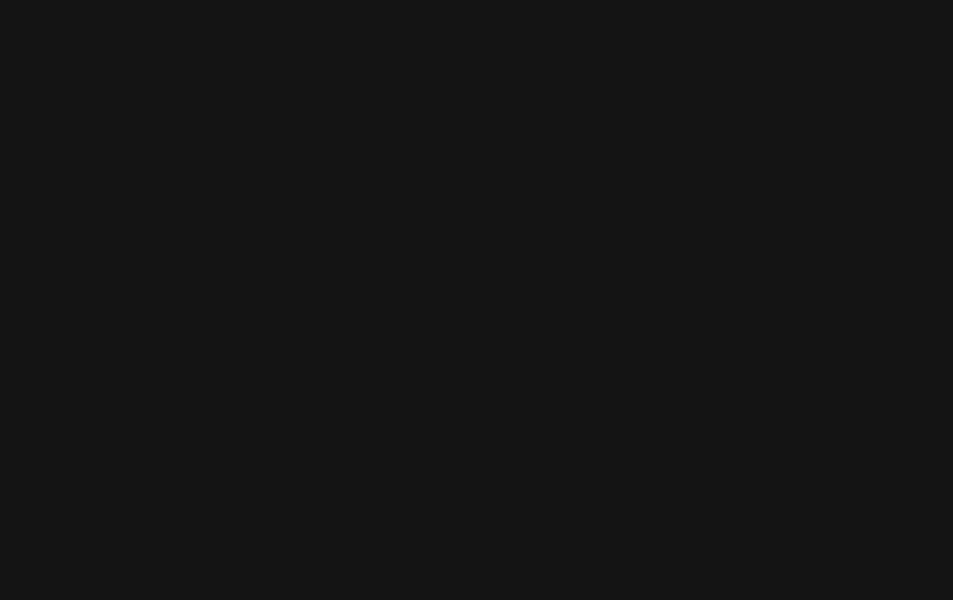
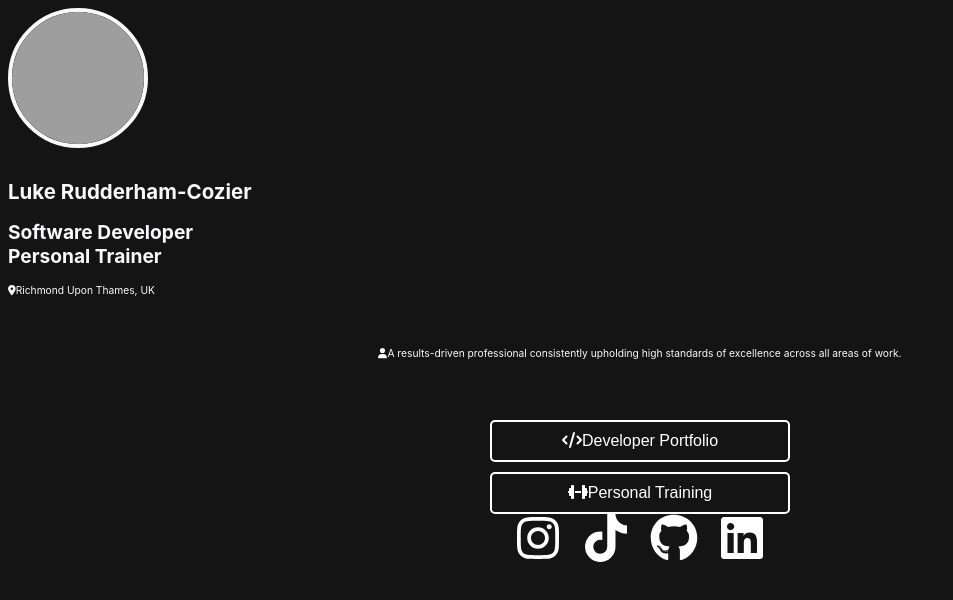
Before and after one commit to LRCozier/lacozier-businesscard, a React (Vite) app in the folder businesscard/: page / in a window 1280 px wide. Shown: the top 600 px of the page, without its empty margins (0-953 px from the left). Built offline with nearby package versions, Linux system fonts and the light colour scheme; grey boxes are pictures that could not be loaded.

Commit message:
refactored components in line with interface refactored

```diff
--- a/businesscard/src/App.tsx
+++ b/businesscard/src/App.tsx
@@ -1,13 +1,106 @@
-import './App.css'
+import { useState, useEffect, JSX } from 'react';
+import Profile from './components/profile';
+import About from './components/about';
+import Connect from './components/connect';
+import { CardData } from './types/data';
+import './App.css';
+import Button from './components/button';
+import { faEnvelope, faCode, faDumbbell } from '@fortawesome/free-solid-svg-icons';
+import EmailLink from './components/emaillink';
 
-const App = () => {
+function App(): JSX.Element {
+  const [cardData, setCardData] = useState<CardData | null>(null);
+  const [loading, setLoading] = useState<boolean>(true);
+  const [error, setError] = useState<Error | null>(null);
+
+  useEffect(() => {
+    const fetchCardDetails = async () => {
+      try {
+        const response = await fetch();//add API URL
+
+        if (!response.ok) {
+          throw new Error(`HTTP error! status: ${response.status}`);
+        }
+        const data: CardData = await response.json();
+        setCardData(data);
+      } catch (e: any) {
+        console.error("Failed to fetch card data:", e);
+        setError(e);
+        // Fallback if API fails
+        setCardData({
+          name: "Luke Rudderham-Cozier",
+          title: "Software Developer\nPersonal Trainer",
+          profilePicture: "http://localhost/path/to/your/assets/Profilepicture.jpg",
+          about: "A results-driven professional consistently upholding high standards of excellence across all areas of work.",
+          developerPortfolioUrl: "https://lrcozier.github.io/lacozier-devportfolio/",
+          personalTrainingUrl: "PERSONAL_TRAINING_URL",
+          email: "lrcozier@gmail.com",
+          emailSubject: "Can We Talk?",
+          emailBody: "Hey Luke,",
+          emailButtonText: "Email Me!",
+          developerPortfolioButtonText: "Developer Portfolio",
+          personalTrainingButtonText: "Personal Training",
+          socials: {
+            instagram: "https://www.instagram.com/lacozierfitness/profilecard/?igsh=MXFrdHE0b24wMGlseA==",
+            tiktok: "https://www.tiktok.com/@lacozierfitness?_t=ZN-8vugAgLd42o&_r=1",
+            github: "https://github.com/LRCozier",
+            linkedin: "https://www.linkedin.com/in/luke-rudderham-cozier-30205343/"
+          },
+          location: "Richmond Upon Thames, UK"
+        });
+      } finally {
+        setLoading(false);
+      }
+    };
+
+    fetchCardDetails();
+  }, []);
+
+  if (loading) {
+    return <div className="loading-state">Loading your digital business card...</div>;
+  }
+
+  if (error && !cardData) {
+    return <div className="error-state">Error: Could not load business card. Please try again later. ({error.message})</div>;
+  }
+
+  if (!cardData) {
+    return <div className="no-data-state">No business card data available.</div>;
+  }
 
   return (
-    <>
-    <main>
-    </main>
-    </>
-  )
+    <div className="app-container">
+      <Profile
+        profilePicture={cardData.profilePicture}
+        name={cardData.name}
+        title={cardData.title}
+        location={cardData.location || "Location not specified"}
+      />
+
+      <About
+        about={cardData.about} />
+
+      <div className="buttons-container">
+
+        <EmailLink email={''} emailSubject={''} emailBody={''} emailButtonText={''}/>
+
+        <Button
+          icon={faCode}
+          text={cardData.developerPortfolioButtonText}
+          url={cardData.developerPortfolioUrl}
+        />
+        <Button
+          icon={faDumbbell}
+          text={cardData.personalTrainingButtonText}
+          url={cardData.personalTrainingUrl}
+        />
+      </div>
+
+      <Connect
+        socials={cardData.socials}
+      />
+    </div>
+  );
 }
 
-export default App
+export default App;
--- a/businesscard/src/components/about.tsx
+++ b/businesscard/src/components/about.tsx
@@ -1,70 +1,22 @@
-import Profilepicture from '../assets/Profilepicture.jpg';
-import { useState, useEffect } from "react";
+import React from 'react';
 import { faUser } from "@fortawesome/free-solid-svg-icons";
 import { FontAwesomeIcon } from "@fortawesome/react-fontawesome";
+import { AboutProps } from '../types/data';
 
-interface data {
-  name: string;
-  title: string;
-  profilePicture: string;
-  about: string;
-  developerPortfolioUrl: string;
-  personalTrainingUrl: string;
-  email: string;
-  emailSubject: string;
-  emailBody: string;
-  emailButtonText: string;
-  developerPortfolioButtonText: string;
-  personalTrainingButtonText: string;
-}
-
-const About = () => {
-
-  const [data, setData] = useState<data | null>(null);
-  useEffect(() => {
-    const fetchData = async () => {
-      try {
-        const response = await fetch(`${import.meta.env.BASE_URL}data.json`);
-        if (!response.ok) {
-          throw new Error(`HTTP error! status: ${response.status}`);
-        }
-        const jsonData: data = await response.json();
-        setData(jsonData);
-      } catch (error) {
-        console.error("Error fetching business card data:", error);
-        setData({
-          name: "Default Name",
-          title: "Default Title",
-          about: "Default about text.",
-          profilePicture: Profilepicture,
-          developerPortfolioUrl: "#",
-          personalTrainingUrl: "#",
-          email: "default@example.com",
-          emailSubject: "Default Subject",
-          emailBody: "Default Body",
-          emailButtonText: "Default Email",
-          developerPortfolioButtonText: "Default Portfolio",
-          personalTrainingButtonText: "Default Training",
-        });
-      }
-    };
-    fetchData();
-  }, []);
-
-  if (!data) {
-    return <div>Loading...</div>;
+const About: React.FC<AboutProps> = ({ about }) => {
+  if (!about) {
+    return null;
   }
 
-
-  return(
+  return (
     <>
-    <section className="section-about">
-    <div className="card-container">
-      <p><FontAwesomeIcon icon={faUser} />{data.about}</p>
-    </div>
-    </section>
+      <section className="section-about">
+        <div className="card-container">
+          <p><FontAwesomeIcon icon={faUser} />{about}</p>
+        </div>
+      </section>
     </>
-  )
-}
+  );
+};
 
 export default About;
--- a/businesscard/src/components/button.tsx
+++ b/businesscard/src/components/button.tsx
@@ -3,7 +3,7 @@ import { ButtonProps } from '../types/data';
 
 const Button: React.FC<ButtonProps> = ({ icon, text, url }) => {
   if (!text || !url) {
-    console.warn("DynamicButton requires 'text' and 'url' props.");
+    console.warn("Button requires 'text' and 'url' props.");
     return null;
   }
 
--- a/businesscard/src/components/connect.tsx
+++ b/businesscard/src/components/connect.tsx
@@ -8,9 +8,9 @@ import {
 } from '@fortawesome/free-brands-svg-icons';
 import { ConnectProps } from '../types/data';
 
-const Footer: React.FC<ConnectProps> = ({ socials }) => {
+const Connect: React.FC<ConnectProps> = ({ socials }) => {
   if (!socials) {
-    console.warn("Footer component received no 'socials' prop.");
+    console.warn("Connect component received no 'socials' prop.");
     return null;
   }
 
@@ -40,4 +40,4 @@ const Footer: React.FC<ConnectProps> = ({ socials }) => {
   );
 };
 
-export default Footer;
+export default Connect;
--- a/businesscard/src/components/emaillink.tsx
+++ b/businesscard/src/components/emaillink.tsx
@@ -1,44 +1,25 @@
+import React from 'react';
 import { faEnvelope } from "@fortawesome/free-solid-svg-icons";
-import { FontAwesomeIcon } from "@fortawesome/react-fontawesome";
+import Button from './button';
+import { EmailMeProps } from '../types/data';
 
-const EmailLink = (props: { email: any; subject: string; body: string; children: any; newTab: boolean}) => {
-  const email = props.email;
-  const subject = props.subject || '';
-  const body = props.body || '';
-  const children = props.children;
-  const newTab = true;
-
-  let params = '';
-
-  if (subject || body) {
-    params = '?';
+const EmailLink: React.FC<EmailMeProps> = ({ email, emailSubject, emailBody, emailButtonText }) => {
+  const params = new URLSearchParams();
+  if (emailSubject) {
+    params.append('subject', emailSubject);
+  }
+  if (emailBody) {
+    params.append('body', emailBody);
   }
 
-  if (subject) {
-    params += 'subject=' + encodeURIComponent(subject);
-  }
-
-  if (body) {
-    if (subject) {
-      params += '&';
-    }
-    params += 'body=' + encodeURIComponent(body);
-  }
-
-  const mailtoLink = 'mailto:' + email + params;
-
-  const handleClick = () => {
-    if (newTab){
-      window.open(mailtoLink, '_blank')
-    } else {
-      window.location.href = mailtoLink;
-    }
-  }
+  const mailtoLink = `mailto:${email}?${params.toString()}`;
 
   return (
-    <button onClick={handleClick} className="mail">
-      <FontAwesomeIcon icon={faEnvelope} />  {children}
-    </button>
+    <Button
+      icon={faEnvelope}
+      text={emailButtonText}
+      url={mailtoLink}
+    />
   );
 };
 
--- a/businesscard/src/components/profile.tsx
+++ b/businesscard/src/components/profile.tsx
@@ -1,21 +1,28 @@
+import React from 'react';
 import { faLocationDot } from '@fortawesome/free-solid-svg-icons';
 import { FontAwesomeIcon } from '@fortawesome/react-fontawesome';
-import Profilepicture from '../assets/Profilepicture.jpg';
+import { ProfileProps } from '../types/data';
 
-const Profile = () => {
 
-  return(
+const Profile: React.FC<ProfileProps> = ({ profilePicture, name, title, location }) => {
+  return (
     <>
-    <div className='profilecard'>
-    <img src={Profilepicture} alt="Profile Picture Luke Rudderham-Cozier" className="profilepic" />
-    <h1>Luke Rudderham-Cozier</h1>
-    <h2>Software Developer<br></br>
-    Personal Trainer</h2>
-    <p className='profile-location'><FontAwesomeIcon icon={faLocationDot} />Richmond Upon Thames, UK</p>
-    </div>
+      <div className='profilecard'>
+        <img src={profilePicture} alt={`Profile Picture ${name}`} className="profilepic" />
+        <h1>{name}</h1>
+        <h2>{title.split('\n').map((line, index) => (
+          <React.Fragment key={index}>
+            {line}
+            {index < title.split('\n').length - 1 && <br />}
+          </React.Fragment>
+        ))}</h2>
+        <p className='profile-location'>
+          <FontAwesomeIcon icon={faLocationDot} />
+          {location}
+        </p>
+      </div>
     </>
-  )
-
-}
+  );
+};
 
 export default Profile;
```
Also changed, not shown: businesscard/src/types/data.tsx (+7 -6 lines).
